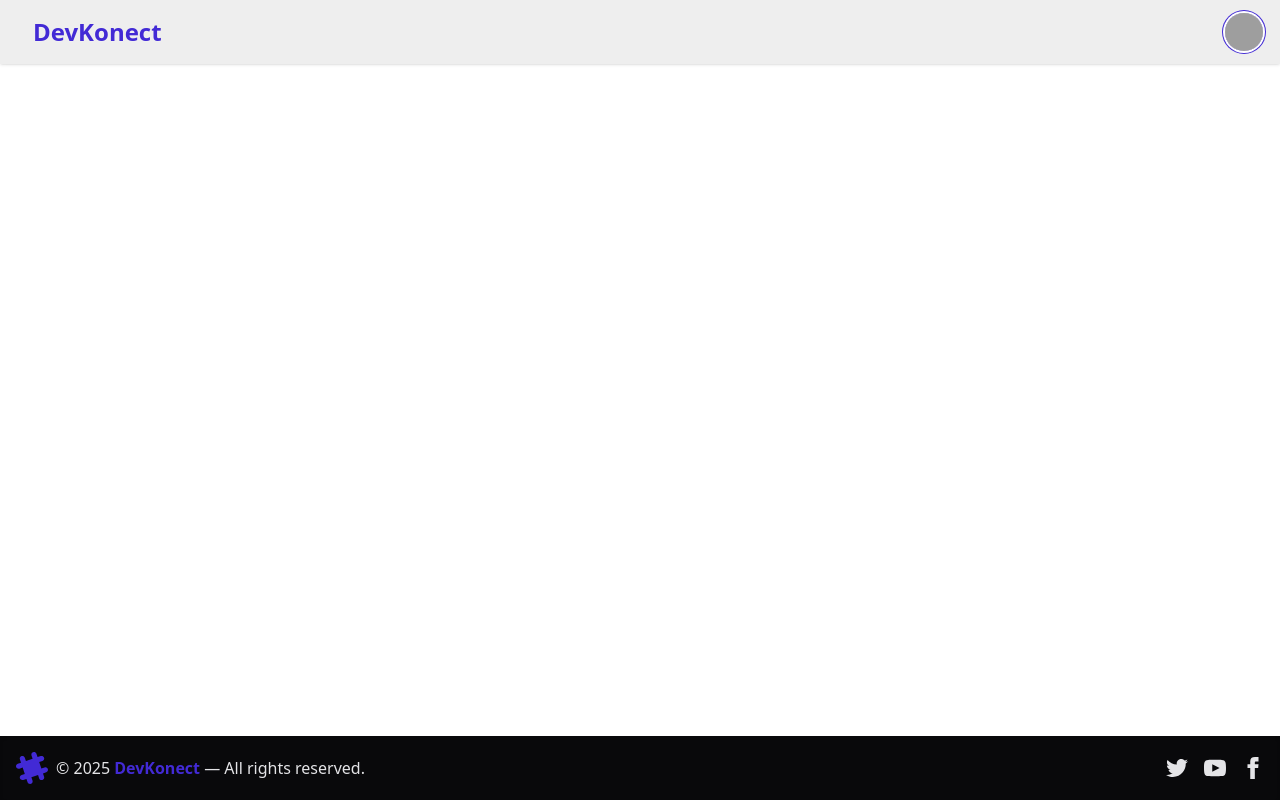
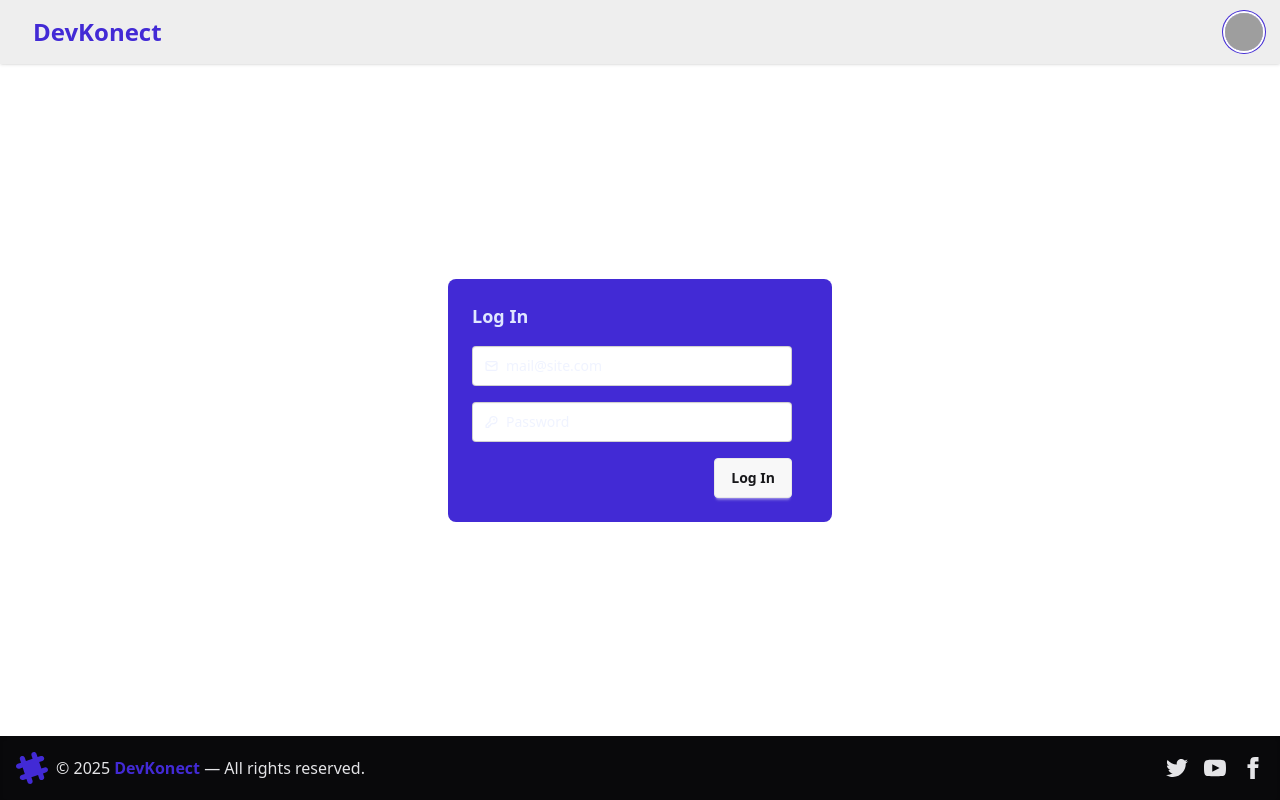
Before and after one commit to anas-faiz/devkonect-web, a React (Vite) app: page /login in a window 1280 px wide. Built offline with nearby package versions, Linux system fonts and the light colour scheme; grey boxes are pictures that could not be loaded.

Commit message:
signUp page replaced by login page

```diff
--- a/src/App.jsx
+++ b/src/App.jsx
@@ -2,7 +2,7 @@ import { Route, Routes } from "react-router-dom";
 import Footer from "./components/Footer";
 import Hero from "./components/Hero";
 import Navbar from "./components/Navbar";
-import SignUp from "./components/SignUP";
+import LogIn from "./components/LogIn";
 
 function App() {
   return (
@@ -10,7 +10,7 @@ function App() {
       <Navbar/>
       <Routes>
         <Route path='/' element={<Hero/>}/>
-        <Route path="/signUp" element={<SignUp/>} />
+        <Route path="/login" element={<LogIn/>} />
       </Routes>
       <Footer/>
     </div>
--- a/src/components/SignUP.jsx
+++ b/src/components/LogIn.jsx
@@ -1,9 +1,9 @@
-const SignUp = () => {
+const LogIn = () => {
   return (
     <div className="card bg-primary text-primary-content w-96">
       <div className="card-body">
-        <h2 className="card-title flex justify-center">Sign Up</h2>
-        <label className="input validator">
+        <h2 className="card-title flex justify-items-start mb-2">Log In</h2>
+        <label className="input validator mb-2">
           <svg
             className="h-[1em] opacity-50"
             xmlns="http://www.w3.org/2000/svg"
@@ -22,8 +22,8 @@ const SignUp = () => {
           </svg>
           <input type="email" placeholder="mail@site.com" required />
         </label>
-        <div className="validator-hint hidden">Enter valid email address</div>
-        <label className="input validator">
+        {/* <div className="validator-hint hidden mb-2">Enter valid email address</div> */}
+        <label className="input validator mb-2">
           <svg
             className="h-[1em] opacity-50"
             xmlns="http://www.w3.org/2000/svg"
@@ -49,19 +49,19 @@ const SignUp = () => {
             title="Must be more than 8 characters, including number, lowercase letter, uppercase letter"
           />
         </label>
-        <p className="validator-hint hidden">
+        {/* <p className="validator-hint hidden">
           Must be more than 8 characters, including
           <br />
           At least one number <br />
           At least one lowercase letter <br />
           At least one uppercase letter
-        </p>
-        <div className="card-actions justify-center">
-          <button className="btn ">SignUp</button>
+        </p> */}
+        <div className="card-actions justify-end mr-4">
+          <button className="btn ">Log In</button>
         </div>
       </div>
     </div>
   );
 };
 
-export default SignUp;
+export default LogIn;
```
